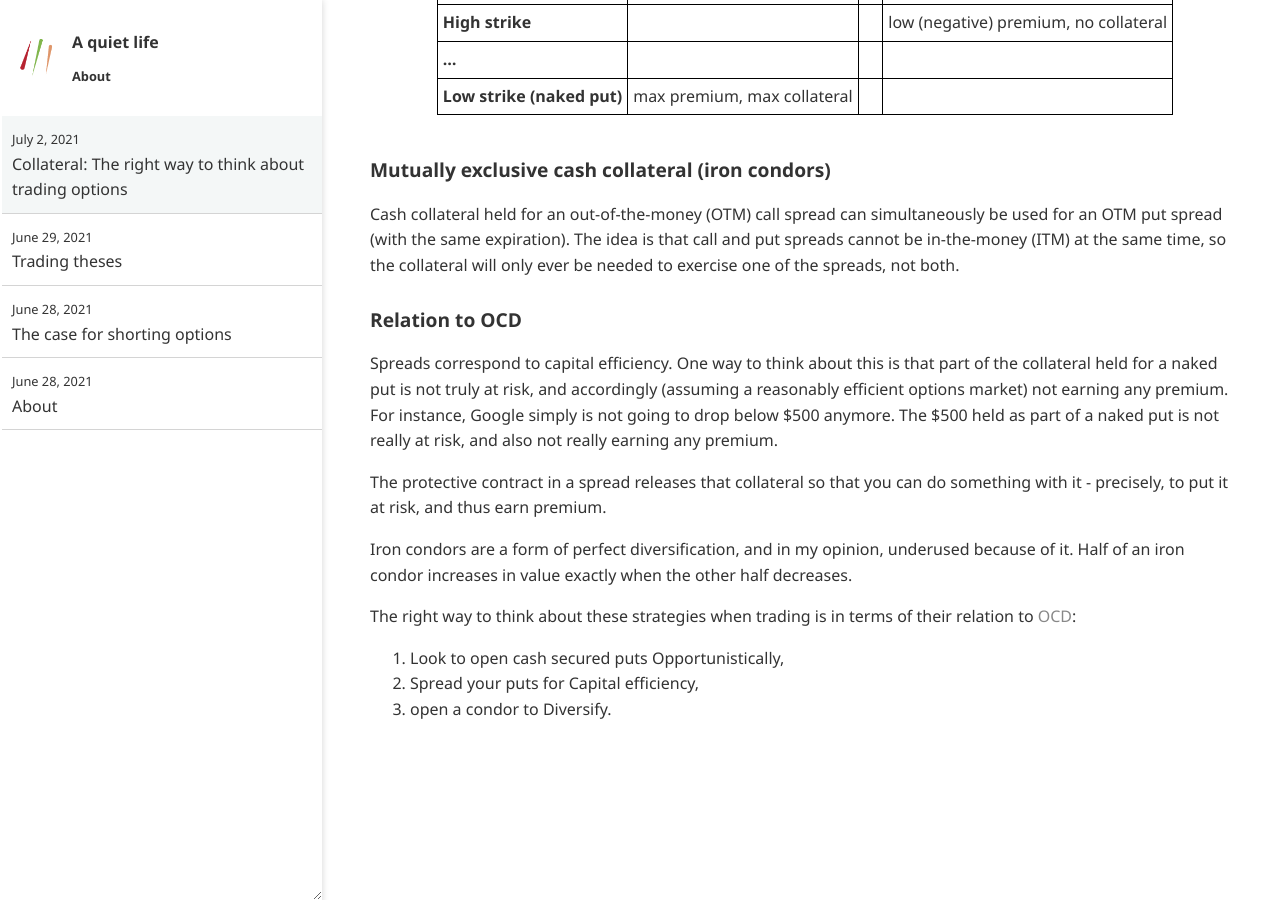
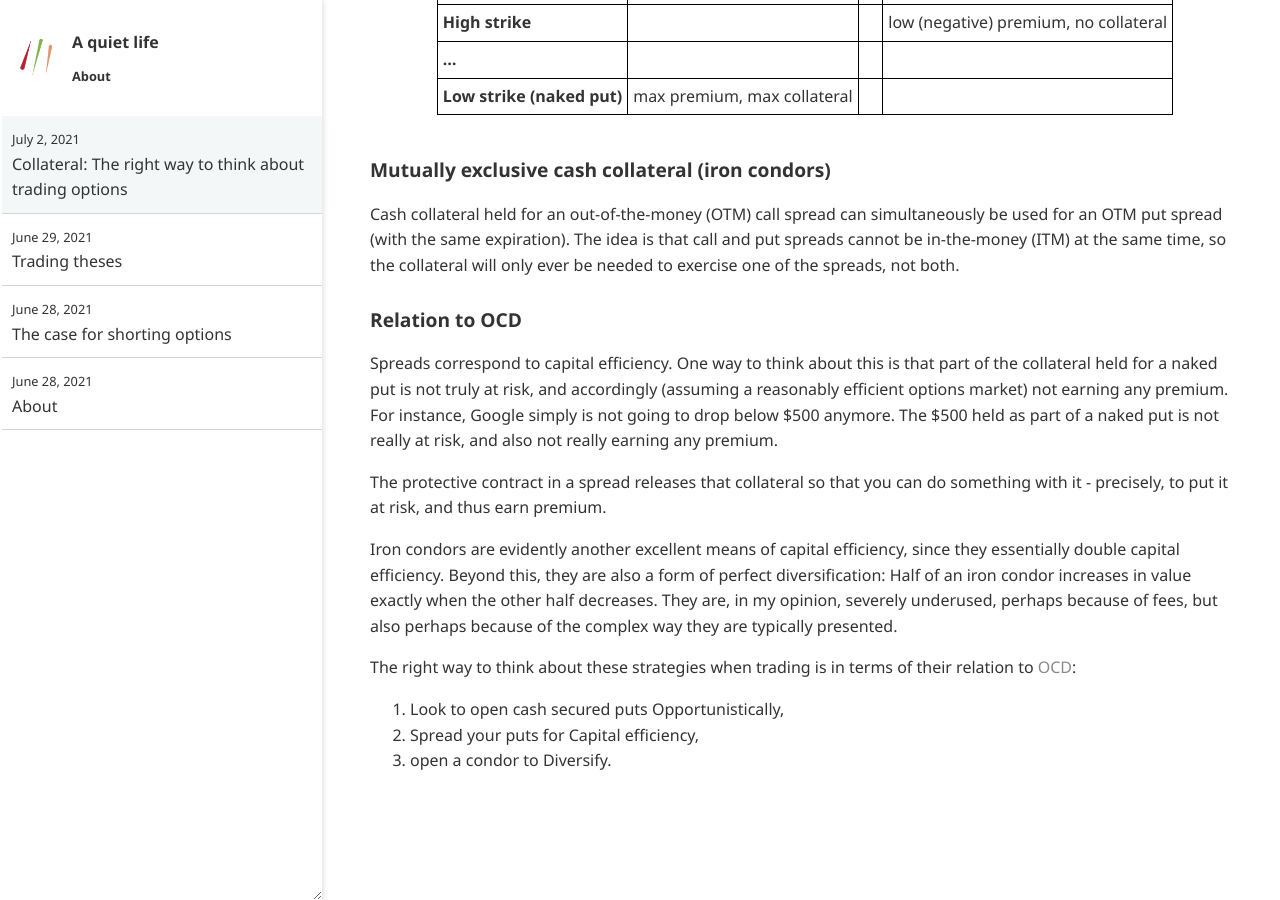
Before and after one commit to ansyblenetwork/aquietlife, a Jekyll site: the page built from _posts/2021-07-02-collateral.md, in a window 1280 px wide and 900 px high, scrolled down 1482 px. Built offline with Jekyll 4.4.1, drawn with Linux system fonts in a browser that asks for light colours; before the commit the page ends 2331 px from its top, so only the background shows below that.

Commit message:
Update 2021-07-02-collateral.md

```diff
--- a/_posts/2021-07-02-collateral.md
+++ b/_posts/2021-07-02-collateral.md
@@ -62,7 +62,7 @@
 
 The protective contract in a spread releases that collateral so that you can do something with it - precisely, to put it at risk, and thus earn premium.
 
-Iron condors are a form of perfect diversification, and in my opinion, underused because of it. Half of an iron condor increases in value exactly when the other half decreases.
+Iron condors are evidently another excellent means of capital efficiency, since they essentially double capital efficiency. Beyond this, they are also a form of perfect diversification: Half of an iron condor increases in value exactly when the other half decreases. They are, in my opinion, severely underused, perhaps because of fees, but also perhaps because of the complex way they are typically presented.
 
 The right way to think about these strategies when trading is in terms of their relation to [OCD]({% post_url 2021-06-29-trading-theses %}):
 
```
